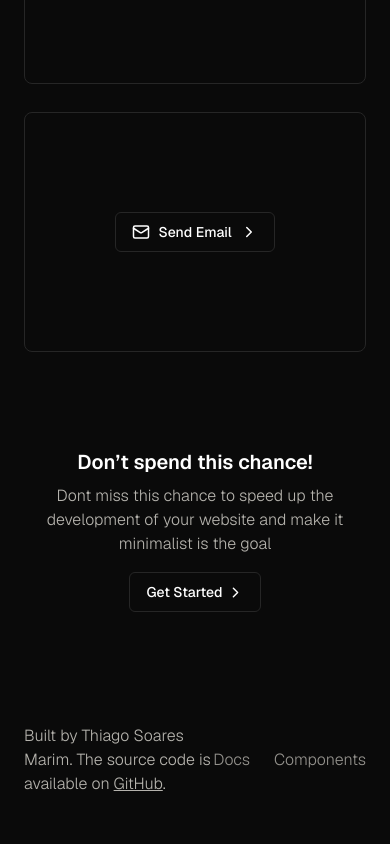
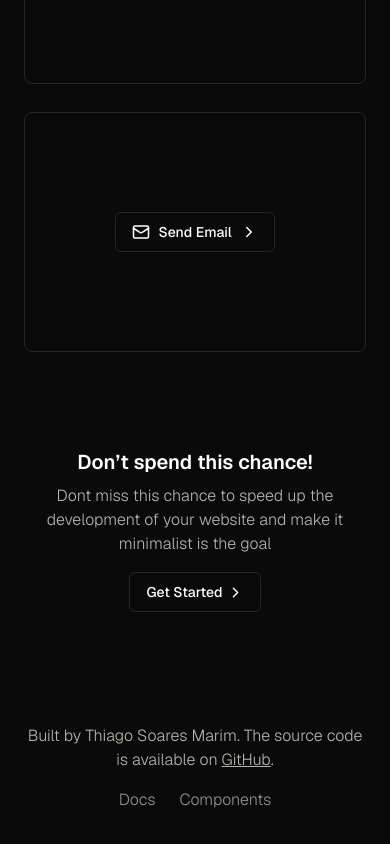
Before and after one commit to thiagomarim/core-ui, a Next.js app: page / in a window 390 px wide. Shown: the part 2471-3315 px from the top of the page. Built offline with nearby package versions, Linux system fonts and the light colour scheme.

Commit message:
fix: footer responsive

```diff
--- a/src/components/footer/index.tsx
+++ b/src/components/footer/index.tsx
@@ -19,8 +19,8 @@ export default function Footer() {
   const path = usePathname();
 
   return (
-    <footer className="py-16 container flex items-center justify-between">
-      <span className="font-light text-secondary">
+    <footer className="py-16 container flex flex-wrap items-center justify-center sm:justify-between gap-4">
+      <span className="font-light text-secondary text-center sm:text-start">
         Built by Thiago Soares Marim. The source code is available on{" "}
         <a
           href="https://github.com/thiagomarim/core-ui"
```
